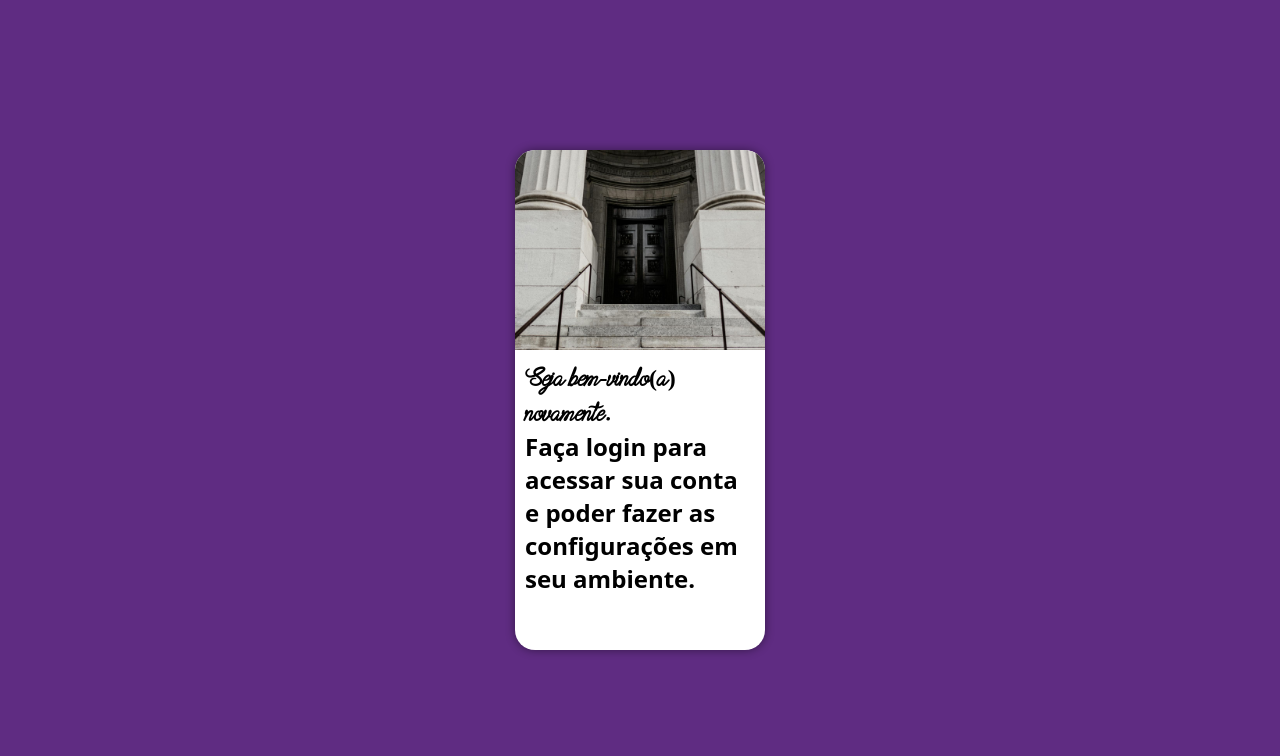
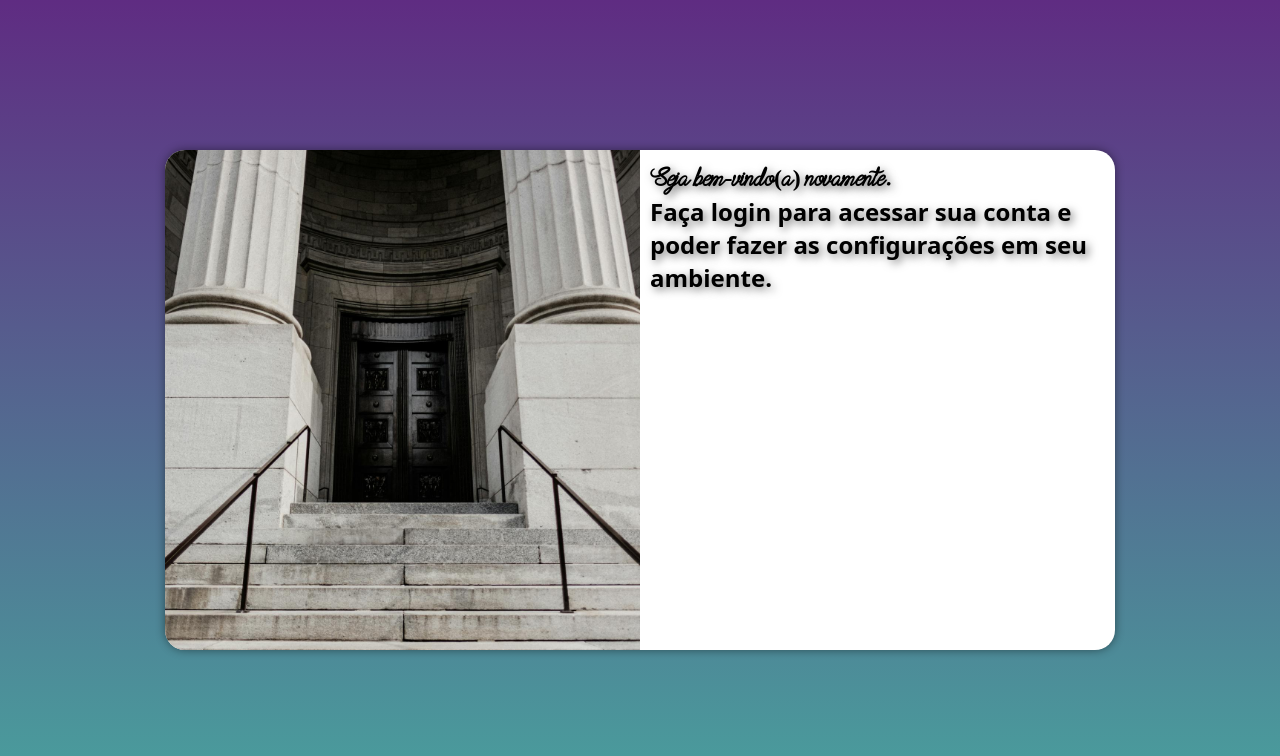
Before and after one commit to davidmonn/projeto-login, a plain HTML site: page index.html in a window 1280 px wide. Drawn offline with Linux system fonts and the light colour scheme.

Commit message:
Media-Query

```diff
--- a/estilos/media-query.css
+++ b/estilos/media-query.css
@@ -9,6 +9,10 @@ Grandes telas: acima de 1200px
 */
 
 @media screen and (min-width: 768px) and (max-width: 992px) { /* TABLET */
+
+    body {
+        background-image: linear-gradient(to top, var(--cor01), var(--cor02));
+    }
     section#login {
         width: 80vw;
     }
@@ -22,10 +26,28 @@ Grandes telas: acima de 1200px
     section#login > div#formulario {
         float: right;
         width: 70%;
-        text-shadow: 3px 3px 8px rgba(0, 0, 0, 0.539);
+        /*text-shadow: 3px 3px 8px rgba(0, 0, 0, 0.539);*/
     }
 }
 
-@media screen and (min-width: 992) and (max-width: 1200) {
+@media screen and (min-width: 992px) {
+    body {
+        background-image: linear-gradient(to top, var(--cor01), var(--cor02));
+    }
 
+    section#login {
+        width: 950px;
+    }
+
+    section#login > div#imagem {
+        float: left;
+        width: 50%;
+        height: 100%;
+    }
+
+    section#login > div#formulario {
+        float: right;
+        width: 50%;
+        /*text-shadow: 3px 3px 8px rgba(0, 0, 0, 0.539);*/
+    }
 }
--- a/estilos/style.css
+++ b/estilos/style.css
@@ -58,6 +58,9 @@ section#login {
     height: 500px;
     border-radius: 20px;
     box-shadow: 0px 0px 10px rgba(0, 0, 0, 0.452);
+
+    transition: width 0.4s, height 0.4s;
+    transition-timing-function: ease; /* Da uma suavizada durante a animação */
 }
 
 section#login > div#imagem {
@@ -71,4 +74,5 @@ section#login > div#imagem {
 section#login > div#formulario {
     display: block;
     padding: 10px;
+    text-shadow: 3px 3px 8px rgba(0, 0, 0, 0.539);
 }
```
